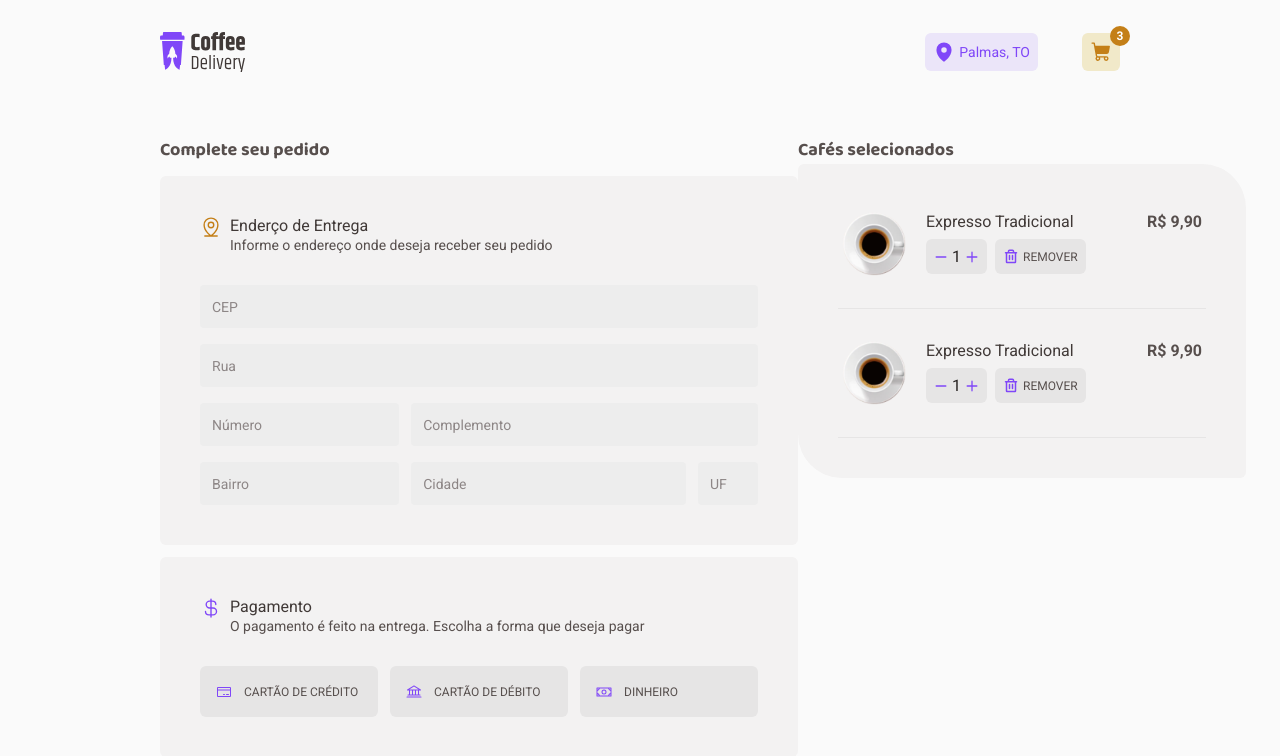
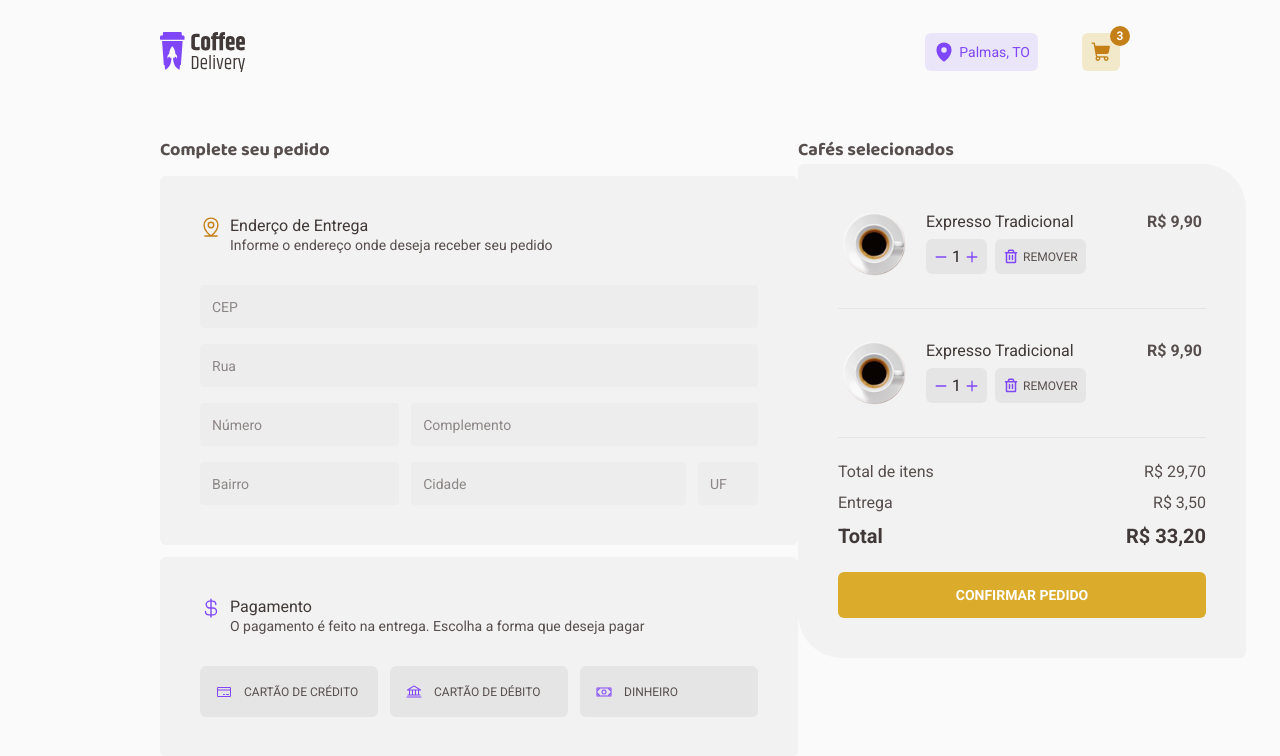
Before and after one commit to elioenays/coffee-delivery, a React (Vite) app: page /checkout in a window 1280 px wide. Shown: the top 756 px of the page. Built offline with nearby package versions, Linux system fonts and the light colour scheme; the HTML template or start-up script is replaced by a standard one.

Commit message:
Checkout page

```diff
--- a/src/pages/Checkout/components/OrderItens/index.tsx
+++ b/src/pages/Checkout/components/OrderItens/index.tsx
@@ -1,6 +1,7 @@
 import { Title } from '../../../../utils/styles/styles'
 import CoffeeCard from '../CoffeeCard'
-import { OrderItensContainer, OrderItensBox } from './styles'
+import TotalItens from '../TotalItens'
+import { OrderItensContainer, OrderItensBox, ConfirmOrder } from './styles'
 
 export default function OrderItens() {
   return (
@@ -12,6 +13,8 @@ export default function OrderItens() {
         <hr />
         <CoffeeCard />
         <hr />
+        <TotalItens />
+        <ConfirmOrder>CONFIRMAR PEDIDO</ConfirmOrder>
       </OrderItensBox>
     </OrderItensContainer>
   )
--- a/src/pages/Checkout/components/OrderItens/styles.ts
+++ b/src/pages/Checkout/components/OrderItens/styles.ts
@@ -24,3 +24,18 @@ export const OrderItensBox = styled.div`
     border: none;
   }
 `
+
+export const ConfirmOrder = styled.button`
+  color: ${(props) => props.theme['white']};
+
+  background: ${(props) => props.theme['yellow']};
+
+  border: none;
+  border-radius: 6px;
+
+  padding: 12px 8px;
+
+  font-weight: bold;
+  font-size: 0.875rem;
+  line-height: 160%;
+`
--- /dev/null
+++ b/src/pages/Checkout/components/TotalItens/index.tsx
@@ -0,0 +1,20 @@
+import { TotalItensContainer } from './styles'
+
+export default function TotalItens() {
+  return (
+    <TotalItensContainer>
+      <div>
+        <span>Total de itens</span>
+        <span>R$ 29,70</span>
+      </div>
+      <div>
+        <span>Entrega</span>
+        <span>R$ 3,50</span>
+      </div>
+      <div>
+        <span>Total</span>
+        <span>R$ 33,20</span>
+      </div>
+    </TotalItensContainer>
+  )
+}
--- /dev/null
+++ b/src/pages/Checkout/components/TotalItens/styles.ts
@@ -0,0 +1,21 @@
+import { styled } from 'styled-components'
+
+export const TotalItensContainer = styled.div`
+  display: flex;
+  flex-direction: column;
+  gap: 12px;
+
+  div {
+    display: flex;
+    justify-content: space-between;
+    align-items: center;
+    color: ${(props) => props.theme['base-text']};
+    font-size: 1rem;
+  }
+
+  :nth-child(3) {
+    color: ${(props) => props.theme['base-subtitle']};
+    font-weight: bold;
+    font-size: 1.25rem;
+  }
+`
```
